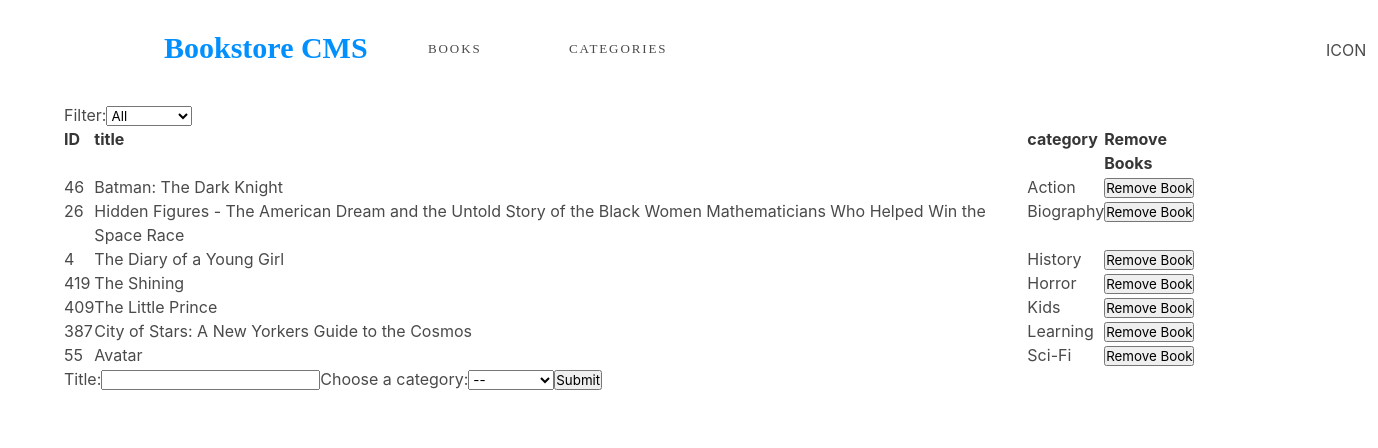
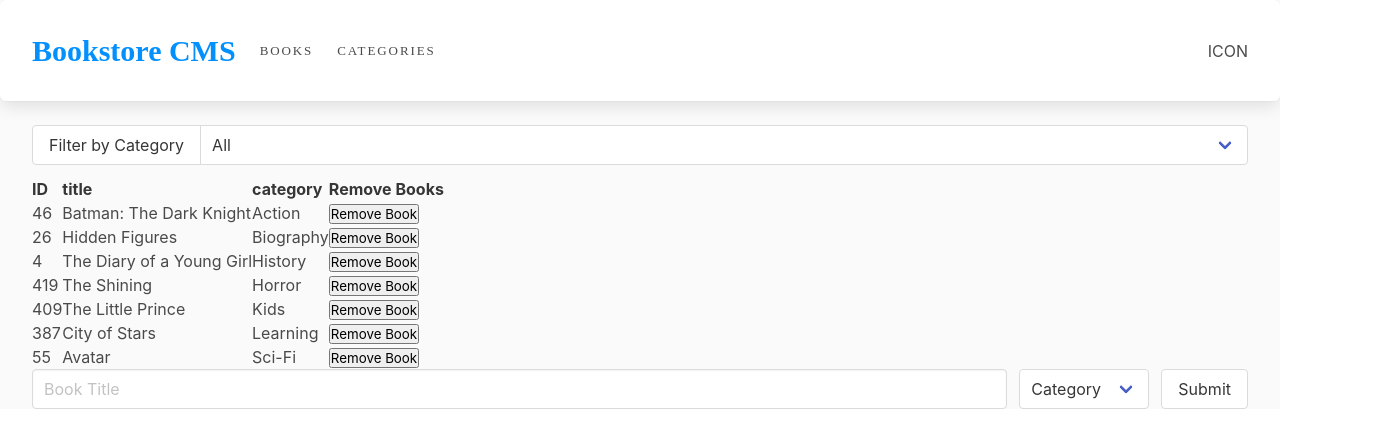
Before and after one commit to brugobi/bookstore-react-redux, a React (Create React App) app: page / in a window 1280 px wide. Shown: the top 448 px of the page, 1378 px wide, since content can reach past the window. Built offline with nearby package versions, Linux system fonts and the light colour scheme.

Commit message:
add styling for the form

```diff
--- a/src/App.css
+++ b/src/App.css
@@ -3,49 +3,33 @@
   padding: 0;
 }
 
+.wrapper {
+  background-color: #fafafa;
+}
+
 .navbar-custom {
-  width: 95px;
   background-color: #fff;
   padding: 23px 100px 27px 100px;
 }
 
 .Bookstore-CMS {
-  width: 240px;
-  height: 37px;
-  /* margin: 6px 47px 2px 0; */
   font-family: Montserrat;
   font-size: 30px;
   font-weight: bold;
-  font-stretch: normal;
-  font-style: normal;
-  line-height: normal;
-  letter-spacing: normal;
   color: #0290ff;
 }
 
 .BOOKS {
-  width: 59px;
-  height: 16px;
-  margin: 18px 41px 11px 0;
   font-family: Montserrat;
   font-size: 13px;
-  font-weight: normal;
-  font-stretch: normal;
-  font-style: normal;
-  line-height: normal;
   letter-spacing: 1.9px;
   color: gray;
 }
 
 .CATEGORIES {
-  width: 105px;
-  height: 16px;
-  margin: 18px 664px 11px 41px;
   opacity: 0.5px;
   font-family: Montserrat;
   font-size: 13px;
-  font-weight: normal;
-  line-height: normal;
   letter-spacing: 1.9px;
   color: gray;
 }
--- a/src/components/App.js
+++ b/src/components/App.js
@@ -5,9 +5,9 @@ import BooksList from '../containers/BooksList';
 import BooksForm from '../containers/BooksForm';
 
 const App = () => (
-  <div className="container">
+  <div className="wrapper">
     <NavBar />
-    <div className="container">
+    <div className="container is-fluid">
       <BooksList />
       <BooksForm />
     </div>
--- a/src/components/CategoryFilter.js
+++ b/src/components/CategoryFilter.js
@@ -10,13 +10,19 @@ const CategoryFilter = ({ handleFilter }) => {
   };
 
   return (
-    <div>
-      Filter:
-      <select name="filter" id="filter" onChange={filterByCat}>
-        {categories.map((cat) => (
-          <option key={cat} value={cat}>{cat}</option>
-        ))}
-      </select>
+    <div className="field has-addons">
+      <div className="control">
+        <div className="button">Filter by Category</div>
+      </div>
+      <p className="control is-expanded">
+        <span className="select is-fullwidth">
+          <select name="filter" id="filter" onChange={filterByCat}>
+            {categories.map((cat) => (
+              <option key={cat} value={cat}>{cat}</option>
+            ))}
+          </select>
+        </span>
+      </p>
     </div>
   );
 };
--- a/src/components/NavBar.js
+++ b/src/components/NavBar.js
@@ -1,7 +1,7 @@
 import React from 'react';
 
 const NavBar = () => (
-  <nav className="navbar navbar-custom" role="navigation" aria-label="main navigation">
+  <nav className="navbar navbar-custom box" role="navigation" aria-label="main navigation">
 
     <div className="navbar-brand">
       <div className="navbar-item">
--- a/src/containers/BooksForm.js
+++ b/src/containers/BooksForm.js
@@ -26,21 +26,25 @@ const BooksForm = ({ createBook }) => {
   return (
     <div>
       <form>
-        <label htmlFor="title">
-          Title:
-          <input type="text" name="title" id="title" value={title} onChange={handleChange} />
-        </label>
+        <div className="field is-grouped">
+          <p className="control is-expanded">
+            <input className="input" type="text" name="title" id="title" placeholder="Book Title" value={title} onChange={handleChange} />
+          </p>
 
-        <label htmlFor="category">
-          Choose a category:
-          <select name="category" id="category" onChange={handleChange}>
-            <option value="none"> -- </option>
-            {categories.map((cat) => (
-              <option key={cat} value={cat}>{cat}</option>
-            ))}
-          </select>
-        </label>
-        <button type="submit" name="submit" onClick={handleSubmit}>Submit</button>
+          <p className="control">
+            <span className="select is-expanded">
+              <select name="category" id="category" onChange={handleChange}>
+                <option value="none"> Category </option>
+                {categories.map((cat) => (
+                  <option key={cat} value={cat}>{cat}</option>
+                ))}
+              </select>
+            </span>
+          </p>
+          <p className="control">
+            <button className="button" type="submit" name="submit" onClick={handleSubmit}>Submit</button>
+          </p>
+        </div>
       </form>
     </div>
   );
--- a/src/index.js
+++ b/src/index.js
@@ -15,8 +15,7 @@ const initialstate = {
     },
     {
       id: Math.floor(Math.random() * 50),
-      title: `Hidden Figures - The American Dream and the Untold Story of the Black
-            Women Mathematicians Who Helped Win the Space Race`,
+      title: 'Hidden Figures',
       category: 'Biography',
     },
     {
@@ -36,7 +35,7 @@ const initialstate = {
     },
     {
       id: Math.floor(Math.random() * 500),
-      title: 'City of Stars: A New Yorkers Guide to the Cosmos',
+      title: 'City of Stars',
       category: 'Learning',
     },
     {
```
